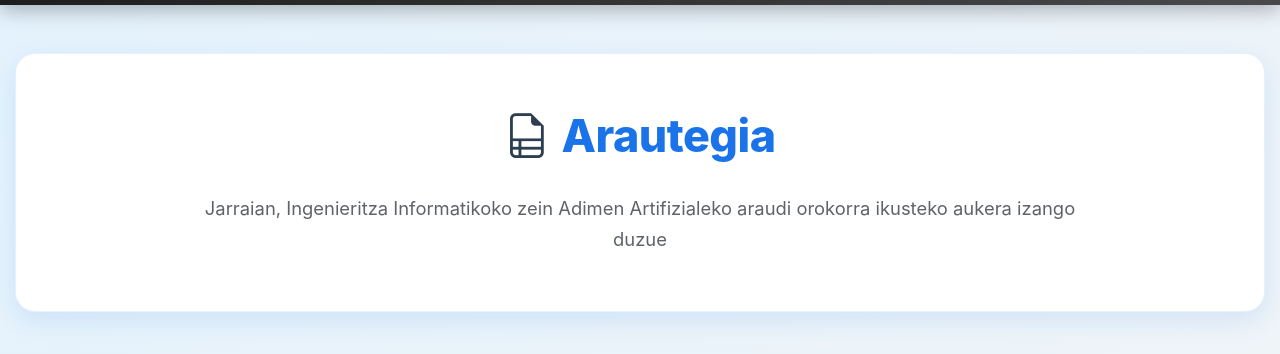
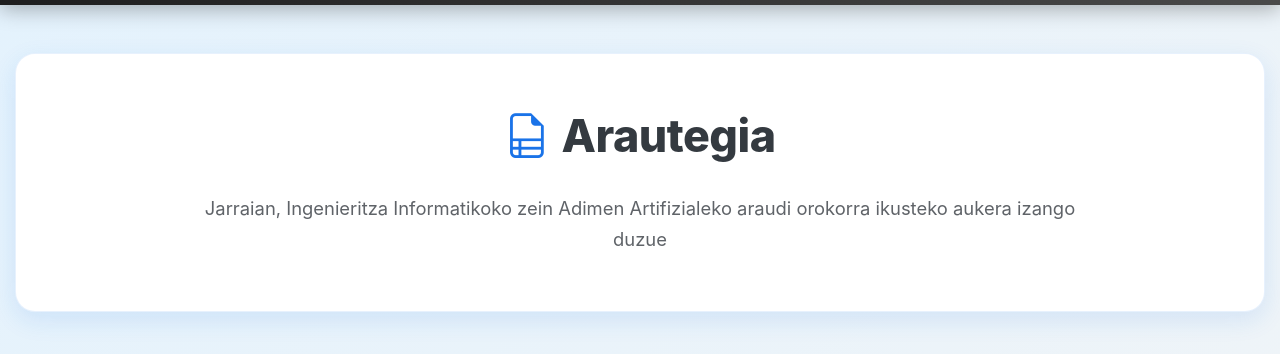
Before and after one commit to HJauregi/GrAL_Bootstrap, a plain HTML site: page windows/araudia.html in a window 1280 px wide. Shown: the part 103-457 px from the top of the page. Drawn offline with nearby package versions, Linux system fonts and the light colour scheme.

Commit message:
Update araudia.html

```diff
--- a/windows/araudia.html
+++ b/windows/araudia.html
@@ -40,7 +40,7 @@
     }
 
     .page-header h1 {
-      color: #1a73e8;
+      color: #343a40;
       font-size: 2.8rem;
       font-weight: 800;
       margin-bottom: 1.8rem;
@@ -54,7 +54,7 @@
 
     .page-header h1 i {
       font-size: 2.8rem;
-      color: #2c3e50;
+      color: #1a73e8;
     }
 
     .page-header p {
```
